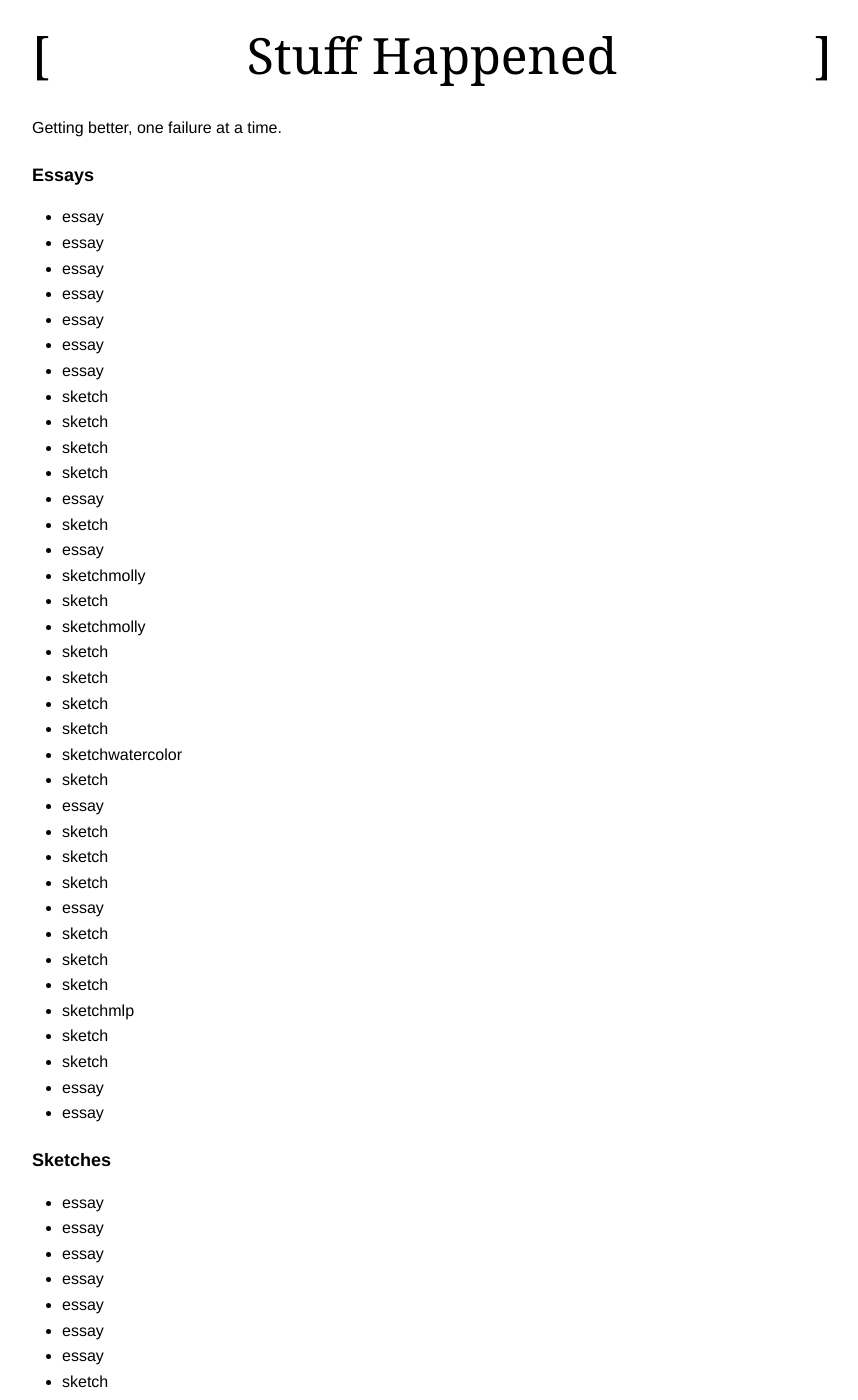
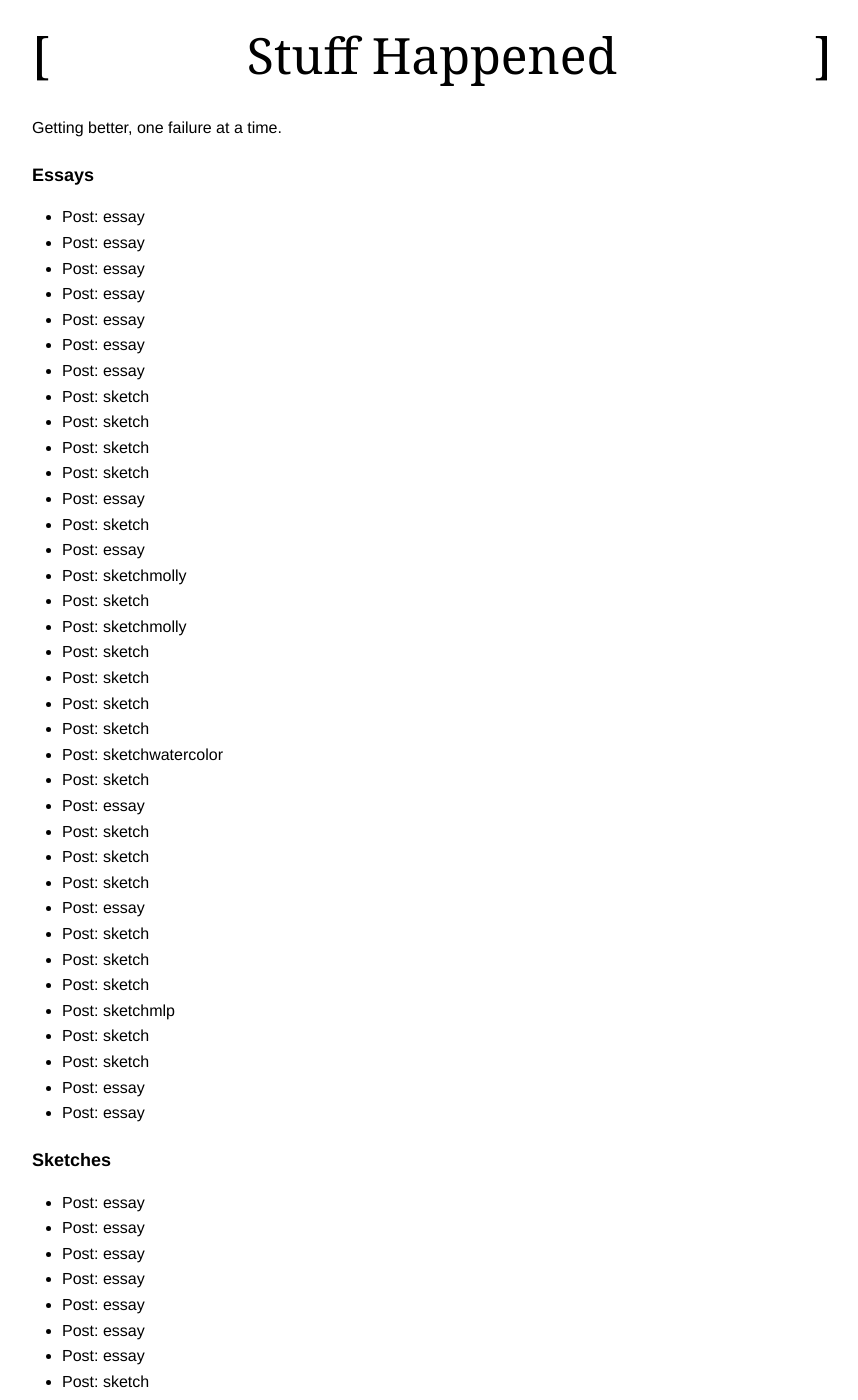
Before and after one commit to mdayaram/mdayaram.github.io, a Jekyll site: the page built from blog.md, in a window 1280 px wide and 1400 px high. Shown: the whole window, without its empty margins (208-1066 px from the left). Built offline with Jekyll 4.4.1, drawn with Linux system fonts in a browser that asks for light colours; some of the changed text lies outside the part shown.

Commit message:
more debugging, yay, prod debugging

```diff
--- a/blog.md
+++ b/blog.md
@@ -11,11 +11,13 @@ Getting better, one failure at a time.
 	<h3>{{ tag | capitalize }}</h3>
 	<ul>
 		{% for post in site.posts %}
+			<li> Post:
 			{% if post.tags contains tag %}
-				<li><a href="{{ post.url }}">{{ post.title }}</a></li>
+				<a href="{{ post.url }}">{{ post.title }}</a>
 			{% else %}
-				<li>{{ post.tags }}</li>
+				{{ post.tags }}
 			{% endif %}
+			</li>
 		{% endfor %}
 	</ul>
 </div>
```
